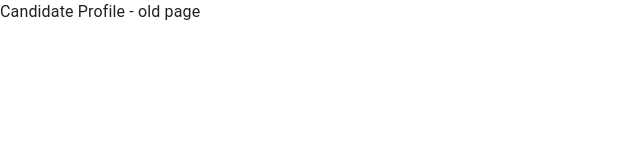
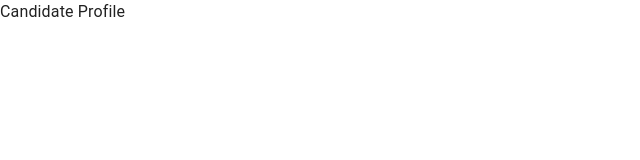
Before and after one commit to Harkesh-Singh-Developer/jobportal, a React (Vite) app: page /profile in a window 1280 px wide. Shown: the top 160 px of the page, without its empty margins (0-640 px from the left). Built offline with nearby package versions, Linux system fonts and the light colour scheme; sample sign-in values are in the browser's storage.

Commit message:
Profile Sync

```diff
--- a/src/components/seeker/pages/Profile.jsx
+++ b/src/components/seeker/pages/Profile.jsx
@@ -1,7 +1,7 @@
 import React from "react";
 
 function Profile() {
-  return <div>Candidate Profile - old page</div>;
+  return <div>Candidate Profile</div>;
 }
 
 export default Profile;
```
